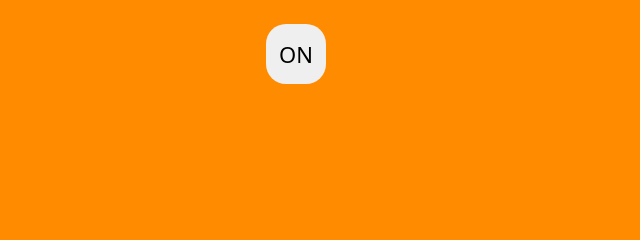
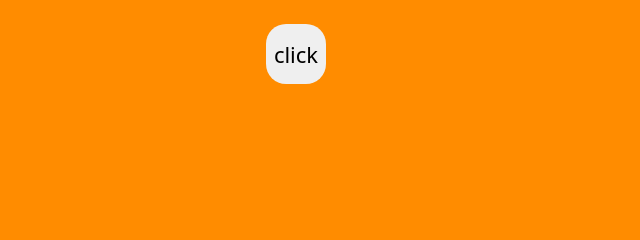
Before and after one commit to nairaghvaladze/js-18, a plain HTML site: page index.html in a window 1280 px wide. Shown: the top 240 px of the page, 344-984 px from the left. Drawn offline with nearby package versions, Linux system fonts and the light colour scheme.

Commit message:
Update index.html

```diff
--- a/index.html
+++ b/index.html
@@ -13,7 +13,7 @@
 </head>
 <body  >
 
-<input class="input1 mt-4" type="button" value="ON" id="onoff" onclick="onooff()">
+<input class="input1 mt-4" type="button" value="click" id="onoff" onclick="onooff()">
 
 
 <div class="container">
```
